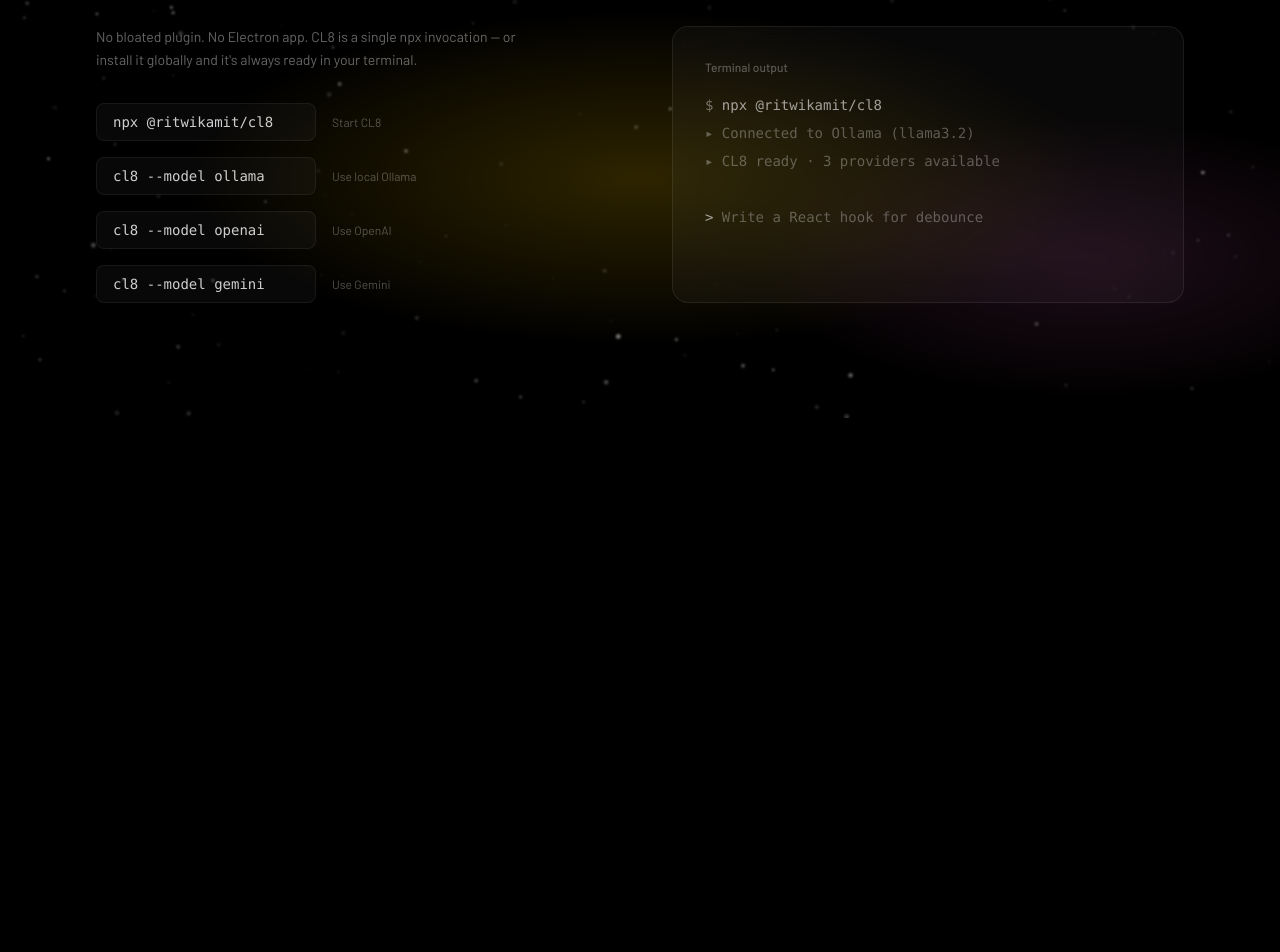
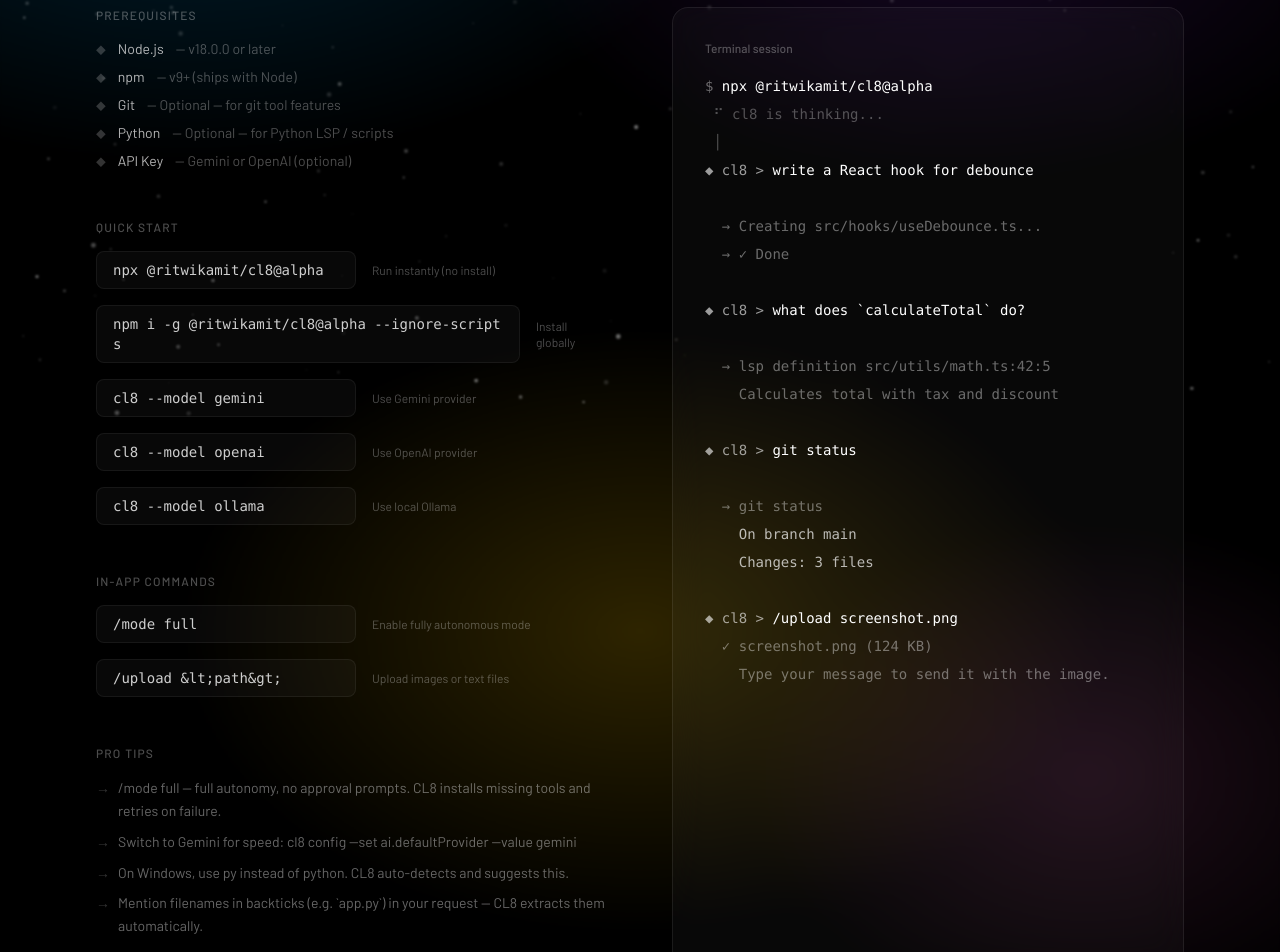
Before and after one commit to ritwikamit/cl8, a React (Vite) app in the folder landing/: page /cli in a window 1280 px wide. Shown: the part 382-1334 px from the top of the page. Before the commit the page ends 800 px from the top, so only its background shows below. Built offline with nearby package versions, Linux system fonts and the light colour scheme.

Commit message:
Update landing page: 'Your terminal is the IDE' hero, 6 capabilities cards (LSP, Git, File, Desktop, Providers, Security), full CLI section with prerequisites, install instructions, commands, pro tips, and updated terminal simulation

```diff
--- a/landing/src/components/CapabilitiesSection.tsx
+++ b/landing/src/components/CapabilitiesSection.tsx
@@ -4,18 +4,33 @@
 const cards = [
   {
     number: "01",
-    title: "Code Generation",
-    body: "Describe what you need in plain English. CL8 generates production-ready code across files with intelligent suggestions.",
+    title: "Multi-Provider AI",
+    body: "Switch between Ollama, OpenAI, and Gemini seamlessly through a single unified interface. Use local models or cloud APIs — CL8 abstracts it all.",
   },
   {
     number: "02",
-    title: "Multi-Provider",
-    body: "Seamlessly switch between Ollama, OpenAI, and Gemini through a single unified terminal interface.",
+    title: "Code Intelligence",
+    body: "Built-in LSP integration for go-to-definition, find references, hover type info, diagnostics, rename symbol, code completion, and document symbols across TypeScript, Python, Go, Rust, and more.",
   },
   {
     number: "03",
-    title: "Context-Aware",
-    body: "CL8 understands your entire project — structure, changes, history — and provides relevant assistance every session.",
+    title: "Git Integration",
+    body: "Full version control from the CLI — status, diff, log, commit, add, branch, checkout, blame, stash, push, pull, init, clone, and remote management.",
+  },
+  {
+    number: "04",
+    title: "File Management",
+    body: "Read, write, edit, delete, and browse files with smart path inference. Auto-detects filenames from context and falls back to content-based language detection.",
+  },
+  {
+    number: "05",
+    title: "Desktop Automation",
+    body: "Open URLs in the browser and launch desktop applications directly from prompts. Works cross-platform on Windows, macOS, and Linux.",
+  },
+  {
+    number: "06",
+    title: "Access Modes",
+    body: "Three security modes: Default (ask before dangerous ops), Review (auto-approve safe ops), and Full (autonomous — installs tools and fixes issues without prompting).",
   },
 ];
 
--- a/landing/src/components/CliSection.tsx
+++ b/landing/src/components/CliSection.tsx
@@ -2,10 +2,29 @@
 import StarsBackground from "./StarsBackground";
 
 const commands = [
-  { cmd: "npx @ritwikamit/cl8", desc: "Start CL8" },
+  { cmd: "npx @ritwikamit/cl8@alpha", desc: "Run instantly (no install)" },
+  { cmd: "npm i -g @ritwikamit/cl8@alpha --ignore-scripts", desc: "Install globally" },
+  { cmd: "cl8 --model gemini", desc: "Use Gemini provider" },
+  { cmd: "cl8 --model openai", desc: "Use OpenAI provider" },
   { cmd: "cl8 --model ollama", desc: "Use local Ollama" },
-  { cmd: "cl8 --model openai", desc: "Use OpenAI" },
-  { cmd: "cl8 --model gemini", desc: "Use Gemini" },
+  { cmd: "/mode full", desc: "Enable fully autonomous mode" },
+  { cmd: "/upload &lt;path&gt;", desc: "Upload images or text files" },
+];
+
+const prerequisites = [
+  { icon: "⬥", label: "Node.js", detail: "v18.0.0 or later" },
+  { icon: "⬥", label: "npm", detail: "v9+ (ships with Node)" },
+  { icon: "⬥", label: "Git", detail: "Optional — for git tool features" },
+  { icon: "⬥", label: "Python", detail: "Optional — for Python LSP / scripts" },
+  { icon: "⬥", label: "API Key", detail: "Gemini or OpenAI (optional)" },
+];
+
+const tips = [
+  "/mode full — full autonomy, no approval prompts. CL8 installs missing tools and retries on failure.",
+  "Switch to Gemini for speed: cl8 config --set ai.defaultProvider --value gemini",
+  "On Windows, use py instead of python. CL8 auto-detects and suggests this.",
+  "Mention filenames in backticks (e.g. `app.py`) in your request — CL8 extracts them automatically.",
+  "Use /upload &lt;image&gt; to let CL8 see and analyze images via vision models.",
 ];
 
 export default function CliSection() {
@@ -25,13 +44,28 @@
 
           <div className="divider my-16" />
 
-          <div className="grid grid-cols-1 md:grid-cols-2 gap-16">
+          <div className="grid grid-cols-1 lg:grid-cols-2 gap-16">
+            {/* Left column: Installation + Commands */}
             <div>
-              <p className="text-sm text-white/40 font-body font-normal leading-relaxed max-w-md">
-                No bloated plugin. No Electron app. CL8 is a single npx invocation — or install it globally and it's always ready in your terminal.
-              </p>
-              <div className="mt-8 space-y-4">
-                {commands.map((c, i) => (
+              {/* Prerequisites */}
+              <div className="mb-12">
+                <p className="text-xs text-white/30 font-body font-medium uppercase tracking-widest mb-4">Prerequisites</p>
+                <div className="space-y-2">
+                  {prerequisites.map((p) => (
+                    <div key={p.label} className="flex items-center gap-3 text-sm">
+                      <span className="text-white/20">{p.icon}</span>
+                      <span className="text-white/70 font-body">{p.label}</span>
+                      <span className="text-white/30 font-body">— {p.detail}</span>
+                    </div>
+                  ))}
+                </div>
+              </div>
+
+              {/* Installation */}
+              <div className="mb-12">
+                <p className="text-xs text-white/30 font-body font-medium uppercase tracking-widest mb-4">Quick Start</p>
+                <div className="space-y-4">
+                  {commands.slice(0, 5).map((c, i) => (
                     <motion.div
                       key={c.cmd}
                       initial={{ opacity: 0, x: -10 }}
@@ -40,7 +74,7 @@
                       transition={{ duration: 0.4, delay: 0.1 + i * 0.08 }}
                       className="flex items-center gap-4"
                     >
-                    <code className="text-sm text-white/80 font-mono bg-white/[0.03] px-4 py-2 rounded-lg border border-white/[0.06] min-w-[220px]">
+                      <code className="text-sm text-white/80 font-mono bg-white/[0.03] px-4 py-2 rounded-lg border border-white/[0.06] min-w-[260px] break-all">
                         {c.cmd}
                       </code>
                       <span className="text-xs text-white/30 font-body">{c.desc}</span>
@@ -49,13 +83,90 @@
                 </div>
               </div>
 
-            <div className="surface-card rounded-2xl p-8">
-              <p className="text-xs text-white/30 font-body font-medium mb-4">Terminal output</p>
-              <code className="text-sm text-white/60 font-mono leading-loose block">
-                <span className="text-white/40">$</span> npx @ritwikamit/cl8<br />
-                <span className="text-white/30">▸ Connected to Ollama (llama3.2)<br />
-                ▸ CL8 ready · 3 providers available<br /><br />
-                <span className="text-white/60">&gt;</span> Write a React hook for debounce</span>
+              {/* Commands */}
+              <div className="mb-12">
+                <p className="text-xs text-white/30 font-body font-medium uppercase tracking-widest mb-4">In-App Commands</p>
+                <div className="space-y-4">
+                  {commands.slice(5).map((c, i) => (
+                    <motion.div
+                      key={c.cmd}
+                      initial={{ opacity: 0, x: -10 }}
+                      whileInView={{ opacity: 1, x: 0 }}
+                      viewport={{ once: true }}
+                      transition={{ duration: 0.4, delay: 0.1 + i * 0.08 }}
+                      className="flex items-center gap-4"
+                    >
+                      <code className="text-sm text-white/80 font-mono bg-white/[0.03] px-4 py-2 rounded-lg border border-white/[0.06] min-w-[260px]">
+                        {c.cmd}
+                      </code>
+                      <span className="text-xs text-white/30 font-body">{c.desc}</span>
+                    </motion.div>
+                  ))}
+                </div>
+              </div>
+
+              {/* Tips */}
+              <div>
+                <p className="text-xs text-white/30 font-body font-medium uppercase tracking-widest mb-4">Pro Tips</p>
+                <ul className="space-y-2">
+                  {tips.map((tip, i) => (
+                    <li key={i} className="text-sm text-white/40 font-body leading-relaxed flex gap-2">
+                      <span className="text-white/20 shrink-0">→</span>
+                      <span>{tip}</span>
+                    </li>
+                  ))}
+                </ul>
+              </div>
+            </div>
+
+            {/* Right column: Terminal simulation */}
+            <div className="surface-card rounded-2xl p-8 overflow-x-auto">
+              <p className="text-xs text-white/30 font-body font-medium mb-4">Terminal session</p>
+              <code className="text-sm font-mono leading-loose block whitespace-pre">
+                <span className="text-white/40">$</span> npx @ritwikamit/cl8@alpha
+                <br />
+                <span className="text-white/30"> ⠋ cl8 is thinking...  </span>
+                <br />
+                <span className="text-white/30"> │  </span>
+                <br />
+                <span className="text-white/30"></span>
+                <span className="text-white/60">◆ cl8 &gt; </span>write a React hook for debounce
+                <br />
+                <span className="text-white/30">                          </span>
+                <br />
+                <span className="text-white/40">  → Creating src/hooks/useDebounce.ts...</span>
+                <br />
+                <span className="text-white/40">  → ✓ Done</span>
+                <br />
+                <span className="text-white/30">                          </span>
+                <br />
+                <span className="text-white/60">◆ cl8 &gt; </span>what does `calculateTotal` do?
+                <br />
+                <span className="text-white/30">                          </span>
+                <br />
+                <span className="text-white/40">  → lsp definition src/utils/math.ts:42:5</span>
+                <br />
+                <span className="text-white/40">    Calculates total with tax and discount</span>
+                <br />
+                <span className="text-white/30">                          </span>
+                <br />
+                <span className="text-white/60">◆ cl8 &gt; </span>git status
+                <br />
+                <span className="text-white/30">                          </span>
+                <br />
+                <span className="text-white/40">  → git status</span>
+                <br />
+                <span className="text-white/70">    On branch main</span>
+                <br />
+                <span className="text-white/70">    Changes: 3 files</span>
+                <br />
+                <span className="text-white/30">                          </span>
+                <br />
+                <span className="text-white/60">◆ cl8 &gt; </span>/upload screenshot.png
+                <br />
+                <span className="text-white/40">  ✓ screenshot.png (124 KB)</span>
+                <br />
+                <span className="text-white/40">    Type your message to send it with the image.</span>
               </code>
             </div>
           </div>
--- a/landing/src/components/HeroSection.tsx
+++ b/landing/src/components/HeroSection.tsx
@@ -14,13 +14,13 @@
       <div className="relative z-10 flex flex-col h-full pt-20">
         <div className="flex-1 flex flex-col items-center justify-center px-8">
           <div className="max-w-5xl text-center">
-            <p className="overline mb-6">Terminal AI · v0.1.0</p>
+            <p className="overline mb-6">Terminal AI · v0.1.0-alpha.33</p>
             <h1 className="font-heading italic text-white text-[clamp(3rem,12vw,8rem)] leading-[0.82] tracking-[-4px] md:tracking-[-6px]">
-              Code beyond<br />
-              <span className="bg-gradient-to-r from-white/90 via-white/70 to-white/90 bg-clip-text text-transparent">the terminal</span>
+              Your terminal<br />
+              <span className="bg-gradient-to-r from-white/90 via-white/70 to-white/90 bg-clip-text text-transparent">is the IDE</span>
             </h1>
             <p className="mt-8 text-base md:text-lg text-white/50 max-w-xl mx-auto font-body font-normal leading-relaxed">
-              An AI assistant that lives in your command line. Connect Ollama, OpenAI, or Gemini — local or cloud — and ship code faster.
+              An AI-powered CLI with full IDE capabilities — code intelligence, version control, file management, and desktop automation. Connect any model and work without leaving the terminal.
             </p>
           </div>
 
```
Lines whose indentation alone changed are shown as unchanged.
